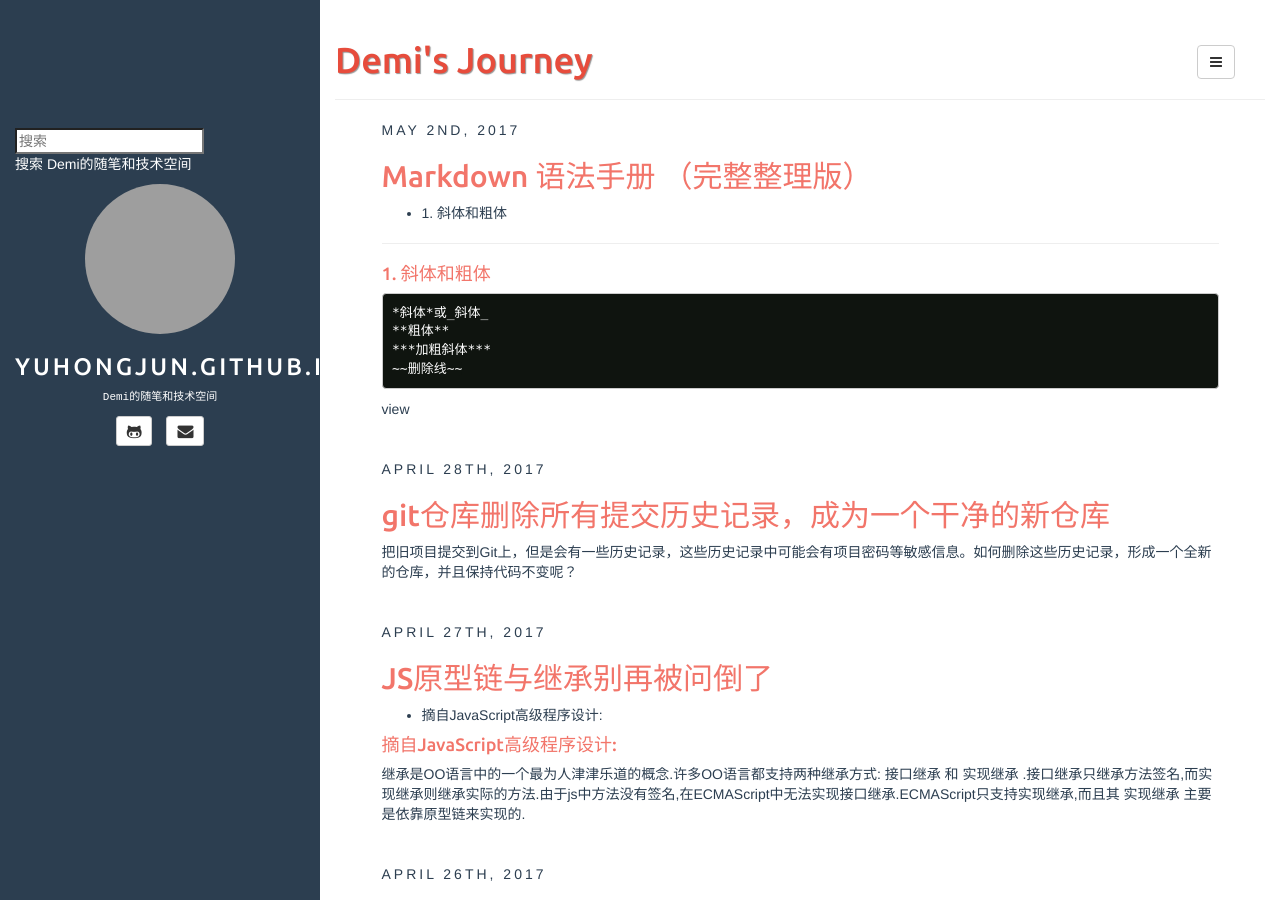
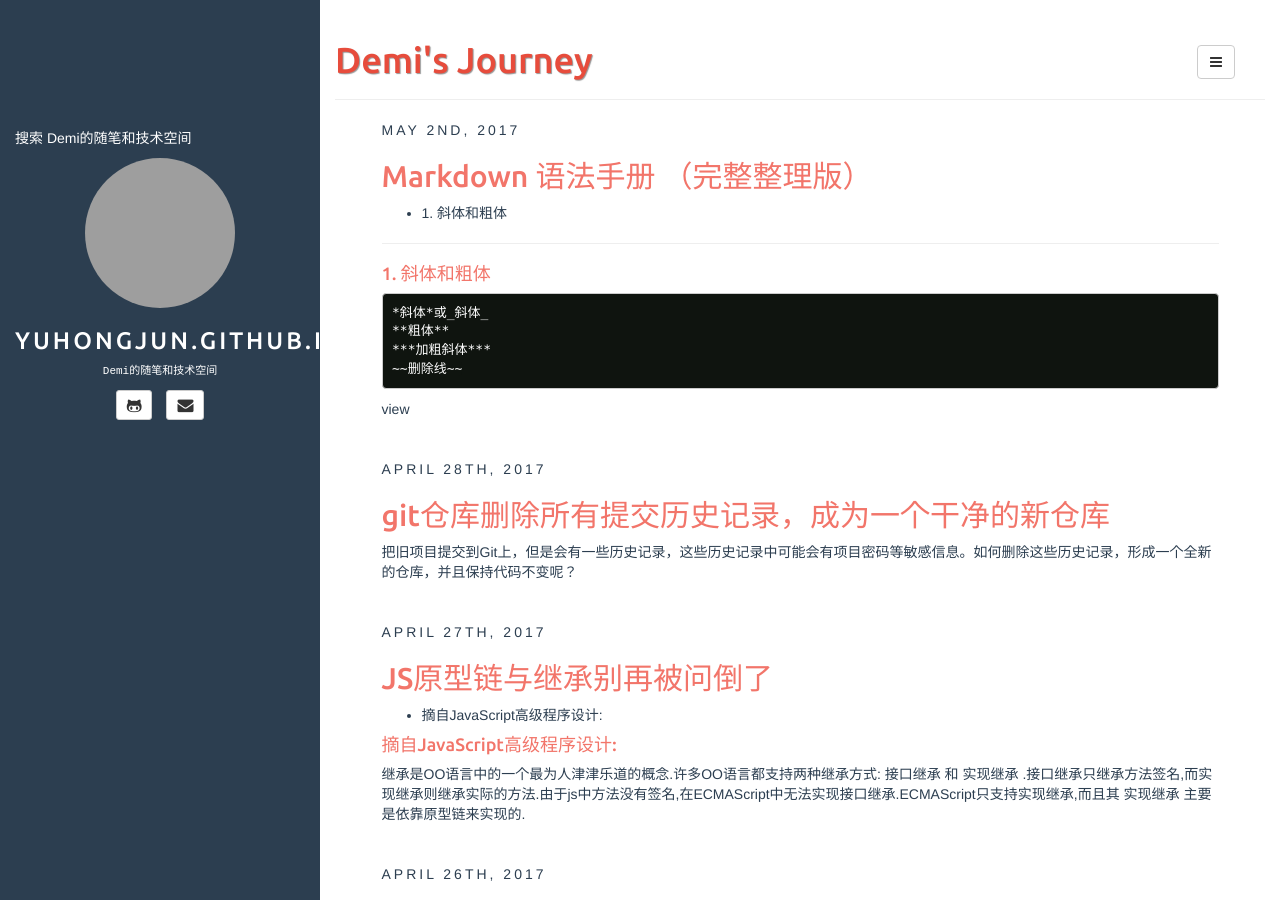
Before and after one commit to YuHongJun/YuHongJun.github.io, a Jekyll site: the page built from index.html, in a window 1280 px wide and 900 px high. Built offline with Jekyll 4.4.1, drawn with Linux system fonts in a browser that asks for light colours; the list of posts is cut into pages by our own code; comment, search, counter and statistics services are not loaded; grey boxes are pictures that could not be loaded.

```diff
--- a/_includes/sidebar.html
+++ b/_includes/sidebar.html
@@ -1,9 +1,6 @@
 <!-- sidebar.html -->
 <!--search-->
 <div id="main">
-	<div class="border">
-		<input placeholder="搜索" type="text" value="" name="q" accesskey="2"><span class="icon-enter-sm"></span>
-	</div>
 	<p>
 		搜索 Demi的随笔和技术空间
 	</p>
```
